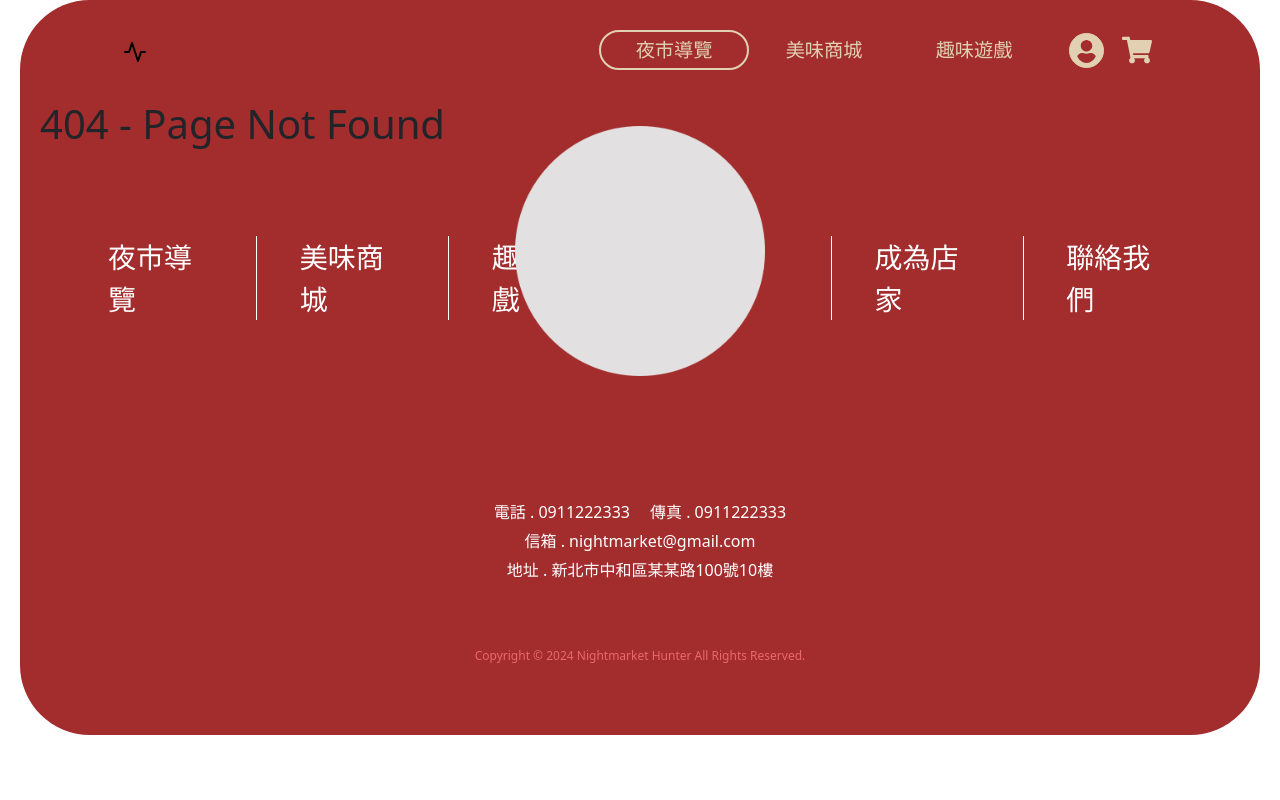
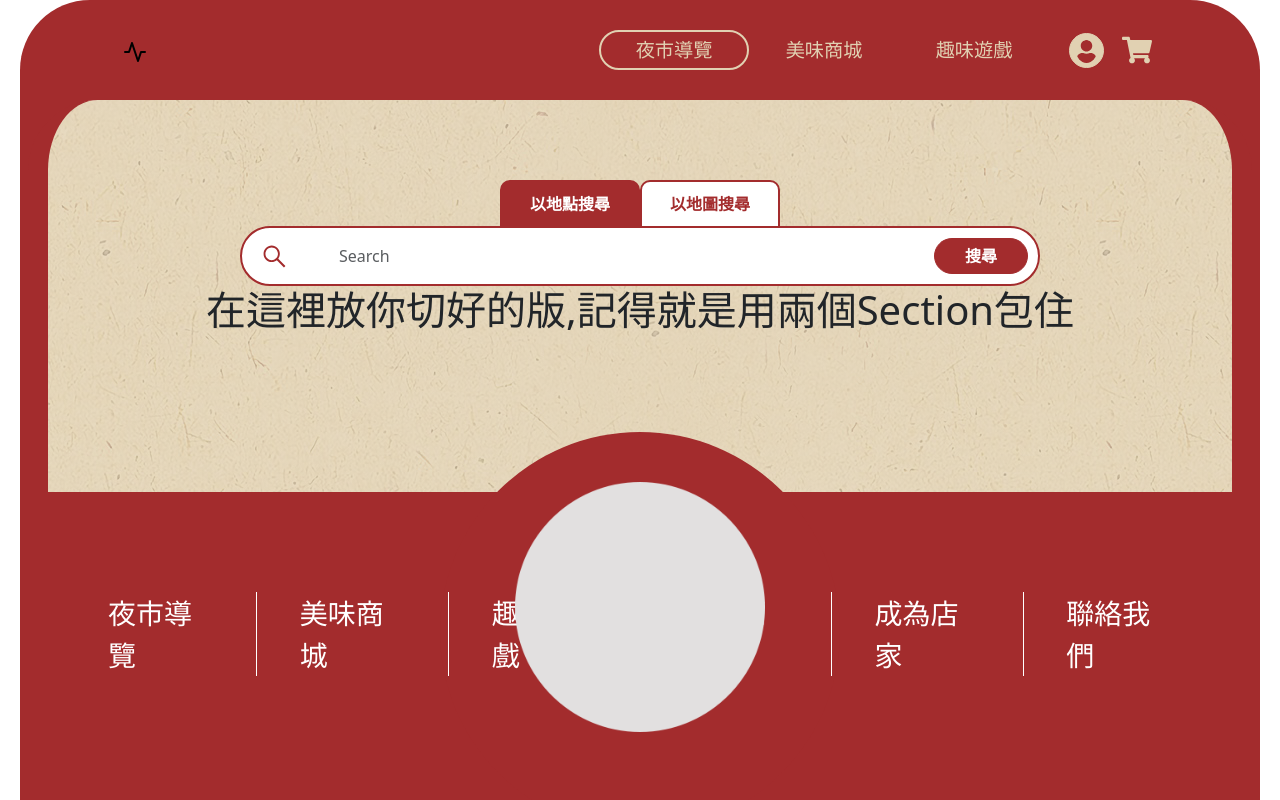
Before and after one commit to Rulu-chen/React-layout, a Next.js app: page /game-play in a window 1280 px wide. Before the commit this address had no page. Shown: the top 800 px of the page. Built offline with nearby package versions, Linux system fonts and the light colour scheme.

Commit message:
遊戲開始

```diff
--- /dev/null
+++ b/pages/game-play.js
@@ -0,0 +1,23 @@
+import Section from '@/components/layout/section'
+import React from 'react'
+import Image from 'next/image'
+import SearchBar from '@/components/common/search-bar'
+// 用在分頁的icon
+import {
+  FaAngleDoubleLeft,
+  FaAngleDoubleRight,
+  FaAngleLeft,
+  FaAngleRight,
+} from 'react-icons/fa'
+
+export default function GamePlay() {
+  return (
+    <>
+      <Section>
+        {/* <Image src="/images/layout/icons.png" alt="" width={500} height={500} /> */}
+        <SearchBar />
+        <h1>在這裡放你切好的版,記得就是用兩個Section包住</h1>
+      </Section>
+    </>
+  )
+}
```
Also changed, not shown: pages/game-select.js (added, +24 -0 lines), public/images/game/game-bgc.png (added).
